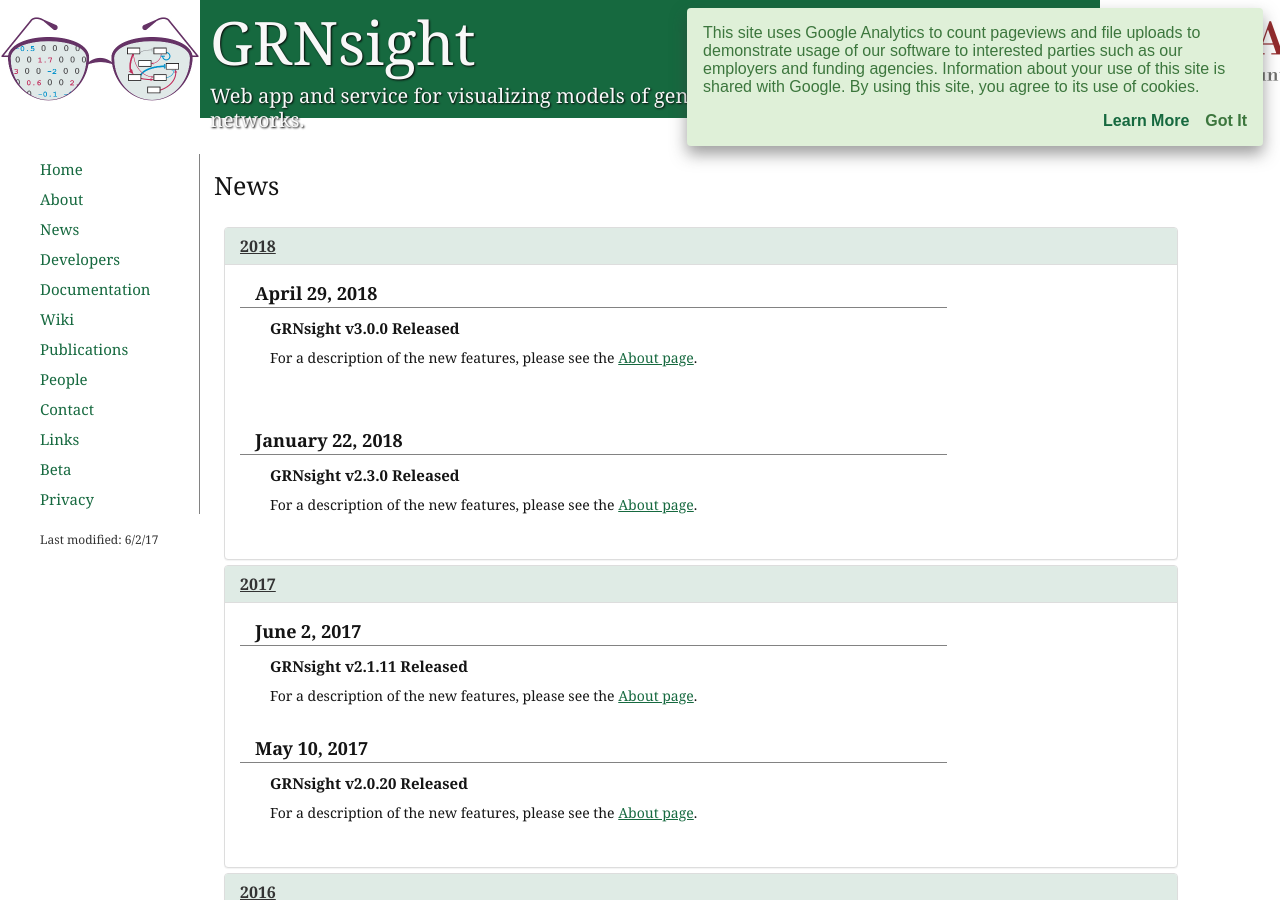
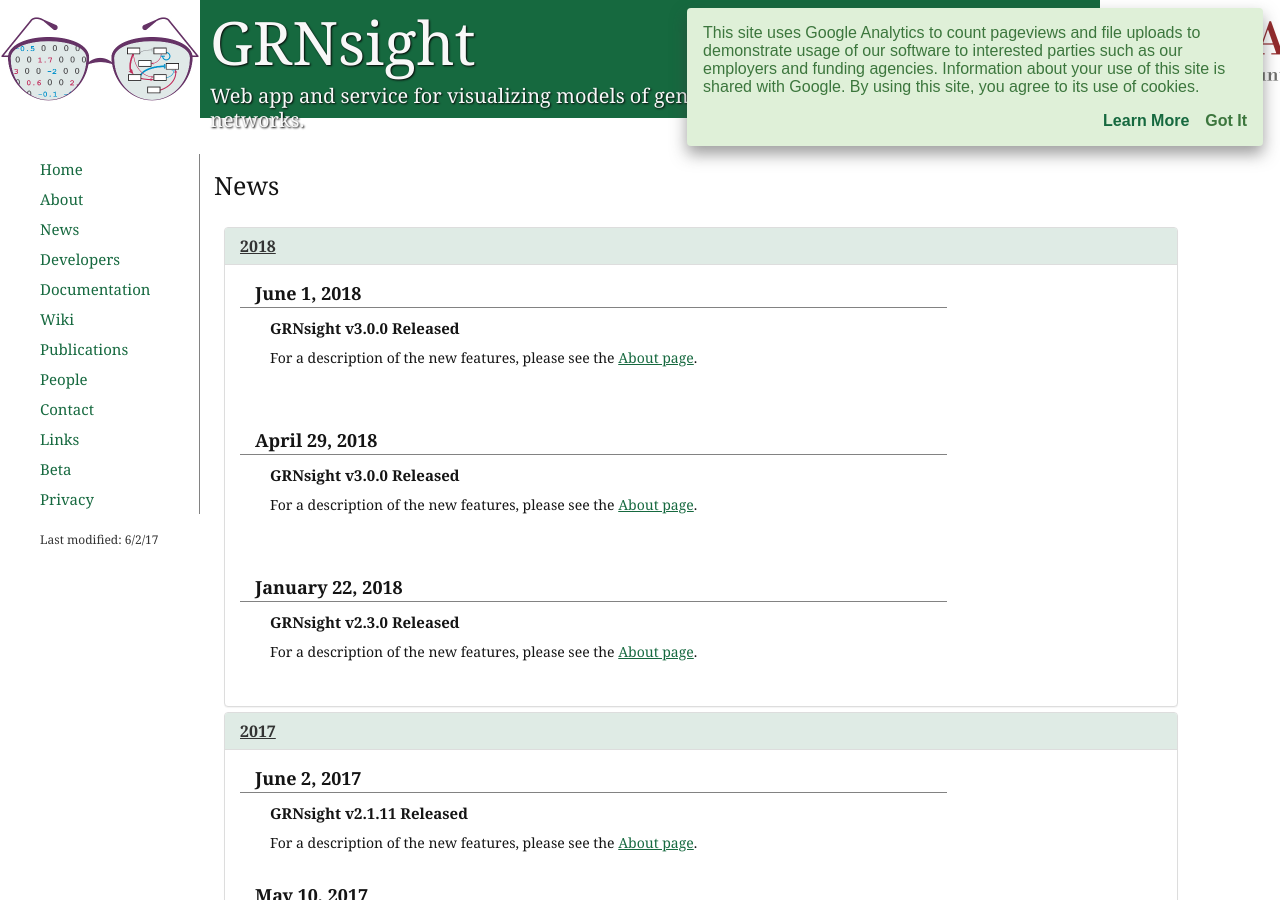
Before and after one commit to dondi/GRNsight, a Jekyll site: the page built from news.html, in a window 1280 px wide and 900 px high. Built offline with Jekyll 4.4.1, drawn with Linux system fonts in a browser that asks for light colours; nearby versions of some CDN libraries.

Commit message:
News item added

```diff
--- a/news.html
+++ b/news.html
@@ -14,6 +14,13 @@
                                   2018
                               </a>
                           </p>
+                      </div>
+                      <div id="newsJune2018" class="panel-collapse collapse in">
+                          <div class="panel-body">
+                            <p class="newsDate">June 1, 2018</p>
+                            <p class="newsHeader">GRNsight v3.0.0 Released</p>
+                            <p class="newsInfo">For a description of the new features, please see the <a href="{{ site.baseurl }}/about.html#v3_1_0Content">About page</a>.</p>
+                          </div>
                       </div>
                       <div id="newsApril2018" class="panel-collapse collapse in">
                           <div class="panel-body">
```
